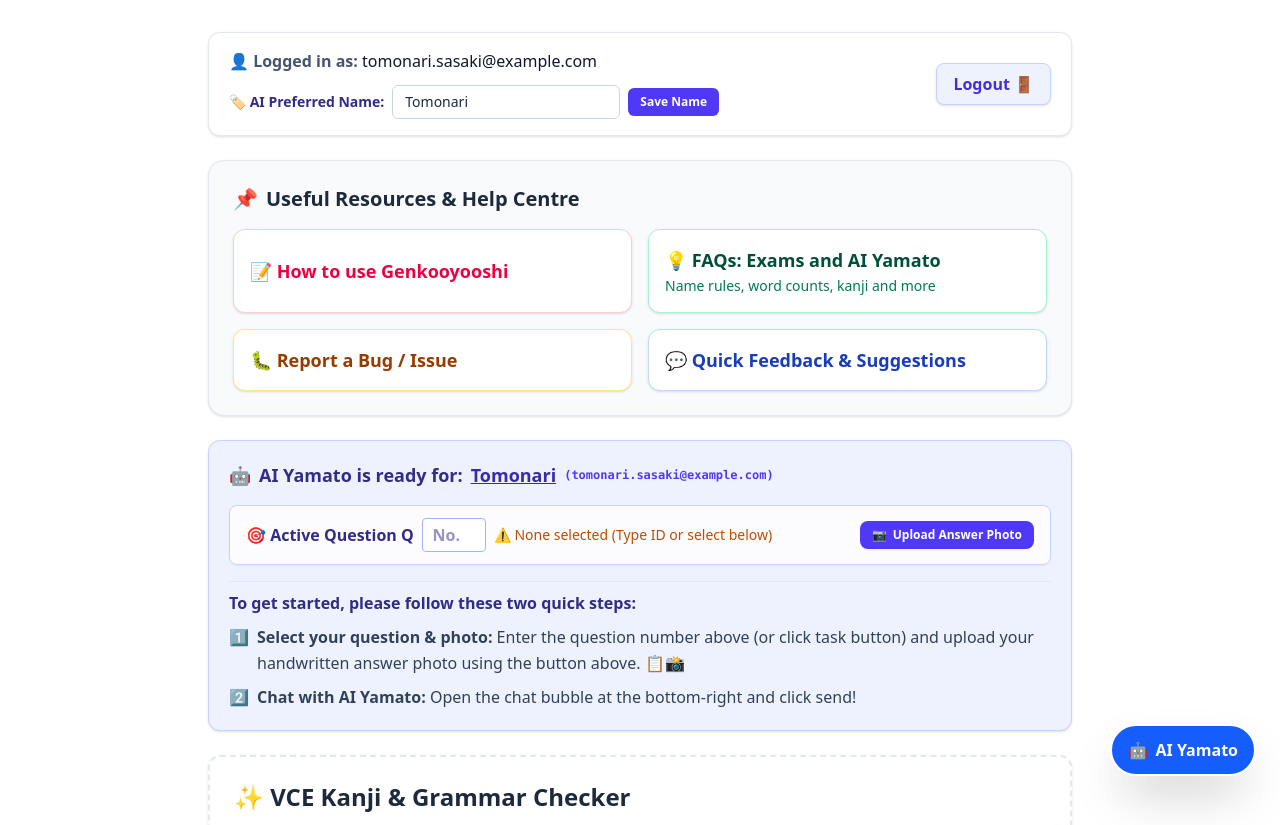
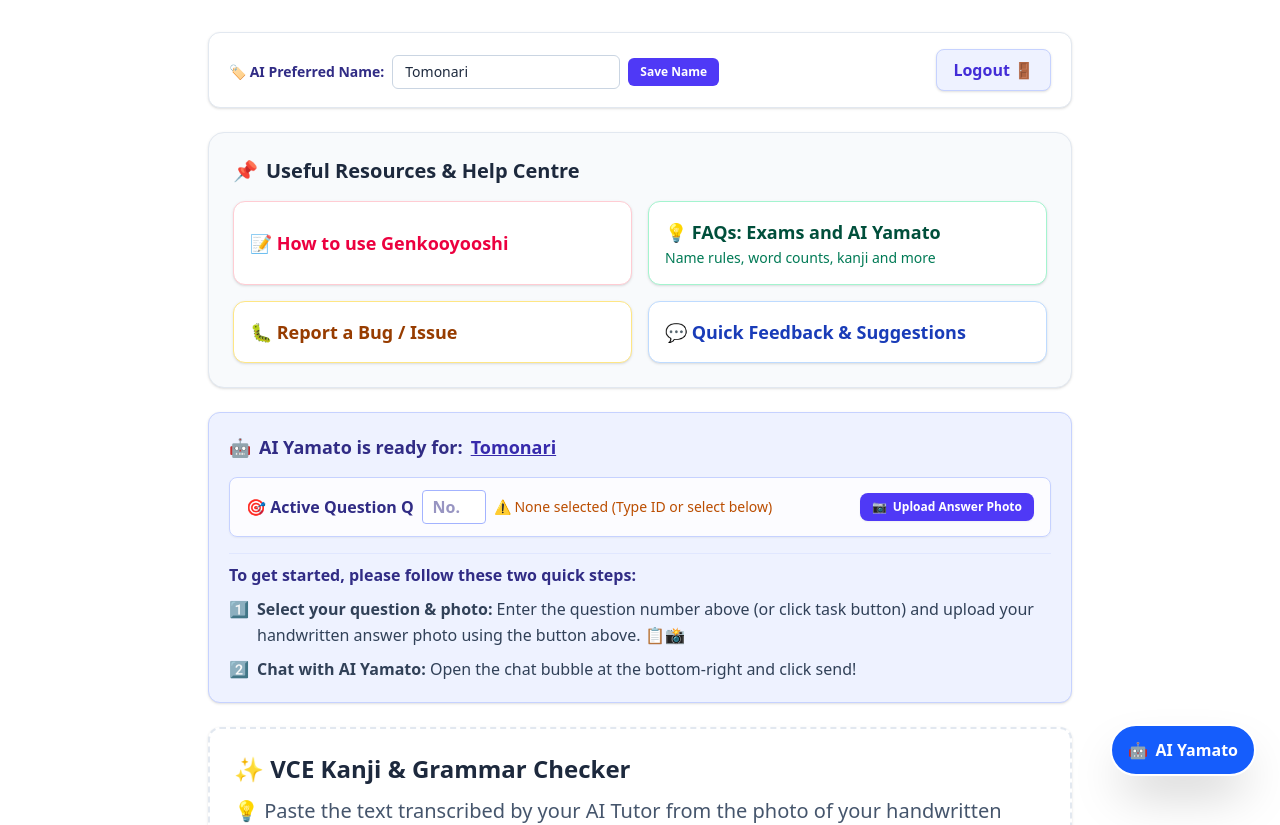
Before and after one commit to tsskservice-hub/app, a React (Vite) app: page /vce/writing-tutor in a window 1280 px wide. Shown: the top 825 px of the page. Built offline with nearby package versions, Linux system fonts and the light colour scheme.

Commit message:
eoywritinglogin section to remove

```diff
--- a/src/pages/eoy-writing.tsx
+++ b/src/pages/eoy-writing.tsx
@@ -188,7 +188,6 @@ export default function Dashboard() {
   const [activeTextType, setActiveTextType] = useState<string>("all");
   const [activeModal, setActiveModal] = useState<string | null>(null);
   const [loading, setLoading] = useState<boolean>(false);
-  const [userEmail] = useState<string>("tomonari.sasaki@example.com");
   const [userNickname, setUserNickname] = useState<string>("Tomonari");
   const [isSavingNickname, setIsSavingNickname] = useState<boolean>(false);
   const [selectedQuestion, setSelectedQuestion] = useState<any>(null);
@@ -302,8 +301,7 @@ export default function Dashboard() {
           pace: tutorLevel,
           visualPrompt,
           assignedQuestion: assignedQuestionText,
-          userNickname: userNickname || userEmail,
-          userEmail: userEmail,
+          userNickname: userNickname || "Student",
           imageBase64: imageBase64
         }),
       });
@@ -370,11 +368,6 @@ export default function Dashboard() {
 
       <div className="flex flex-col sm:flex-row justify-between items-start sm:items-center bg-white px-5 py-4 rounded-xl mb-6 border border-slate-200 shadow-sm gap-4">
         <div className="flex flex-col gap-2 w-full sm:w-auto">
-          <span className="text-base text-slate-600 font-bold">
-            👤 Logged in as:{" "}
-            <span className="text-slate-900 font-medium">{userEmail}</span>
-          </span>
-
           <div className="flex items-center gap-2 flex-wrap mt-1">
             <label htmlFor="nickname" className="text-sm font-bold text-indigo-900">
               🏷️ AI Preferred Name:
@@ -433,9 +426,8 @@ export default function Dashboard() {
           <div className="flex items-center gap-2 text-indigo-900 font-bold text-lg flex-wrap">
             <span>🤖</span> AI Yamato is ready for:{" "}
             <span className="font-bold text-indigo-800 underline">
-              {userNickname || userEmail}
-            </span>{" "}
-            <span className="font-mono text-xs text-indigo-600">({userEmail})</span>
+              {userNickname}
+            </span>
           </div>
 
           <div id="active-ai-tutor-banner" className="px-4 py-3 bg-white/80 border border-indigo-200 rounded-lg text-indigo-900 text-base font-bold flex flex-col sm:flex-row justify-between items-start sm:items-center shadow-xs scroll-mt-6 gap-3">
```
